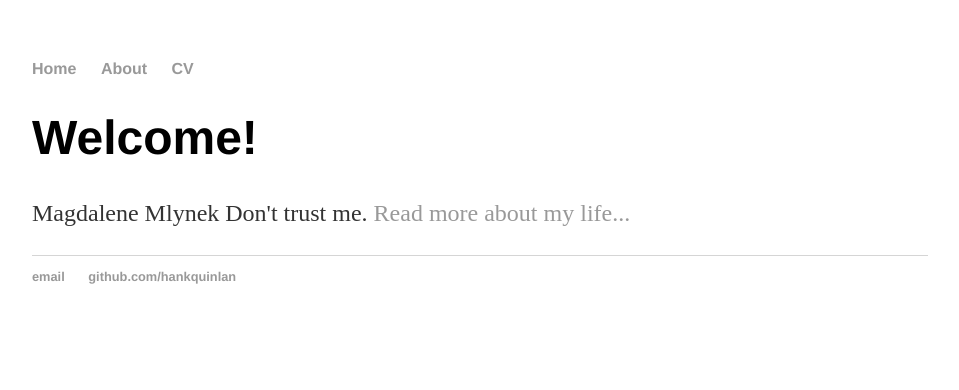
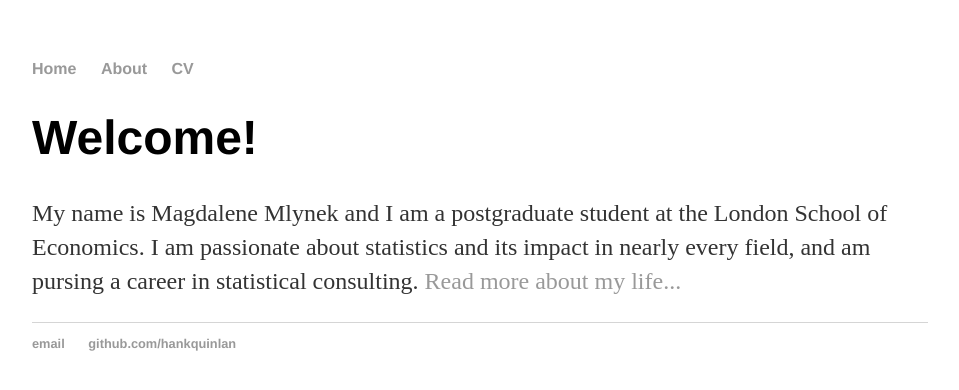
Before and after one commit to mlynek202141603/mlynek202141603.github.io, a Jekyll site: the page built from index.html, in a window 1280 px wide. Shown: the top 390 px of the page, without its empty margins (160-1119 px from the left). Built offline with Jekyll 4.4.1, drawn with Linux system fonts in a browser that asks for light colours.

Commit message:
Update index.html

```diff
--- a/index.html
+++ b/index.html
@@ -4,5 +4,7 @@ title: Magdalene Mlynek
 ---
 <div class="blurb">
 	<h1>Welcome!</h1>
-	<p>Magdalene Mlynek Don't trust me. <a href="/about">Read more about my life...</a></p>
+	<p>My name is Magdalene Mlynek and I am a postgraduate student at the London School of Economics.
+		I am passionate about statistics and its impact in nearly every field, and am pursing a career in statistical consulting.
+		<a href="/about">Read more about my life...</a></p>
 </div><!-- /.blurb -->
```
